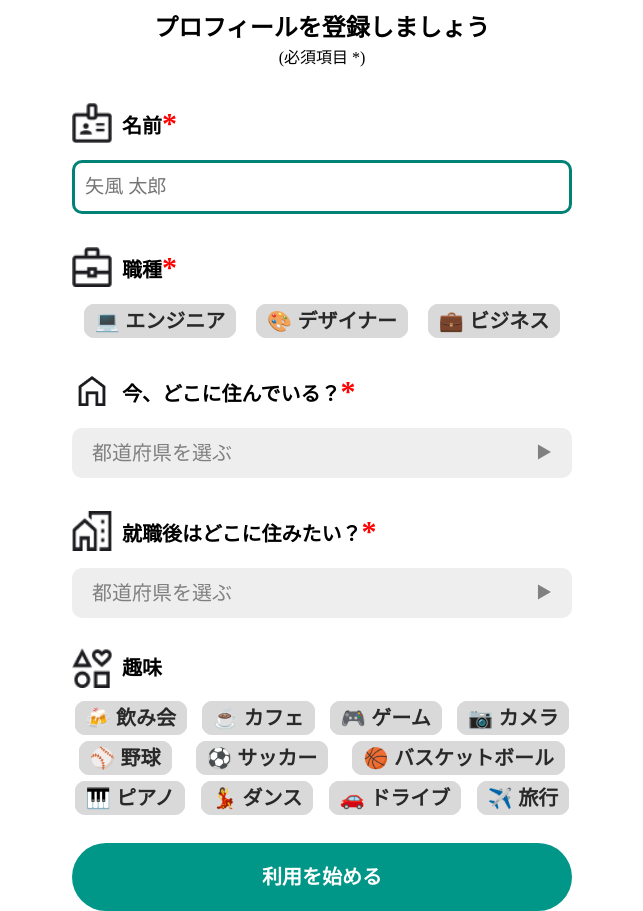
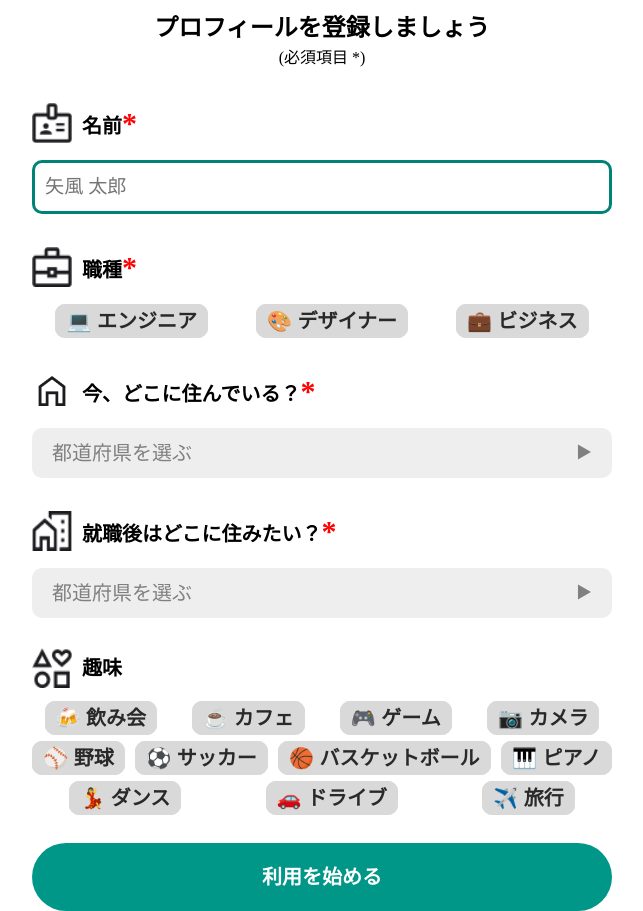
Before and after one commit to ExpectBonus/doko-yahoo, a Vue app in the folder front/: page / in a window 1280 px wide. Shown: the whole page, without its empty margins (318-961 px from the left). Built offline with nearby package versions, Linux system fonts and the light colour scheme.

Commit message:
fix: 微修正(スマホ閲覧時対策)

```diff
--- a/front/src/components/JobSelector.vue
+++ b/front/src/components/JobSelector.vue
@@ -73,6 +73,7 @@
 		flex-direction: row;
 		align-items: center;
 		justify-content: space-around;
+		column-gap: 5px;
 		overflow: auto;
 		padding: 2px;
 	}
--- a/front/src/views/ProfileView.vue
+++ b/front/src/views/ProfileView.vue
@@ -382,7 +382,8 @@
 
 	.content {
 		width: 100%;
-		max-width: 500px;
+		max-width: 600px;
+		padding: 0 10px;
 		display: flex;
 		flex-direction: column;
 		align-items: center;
```
